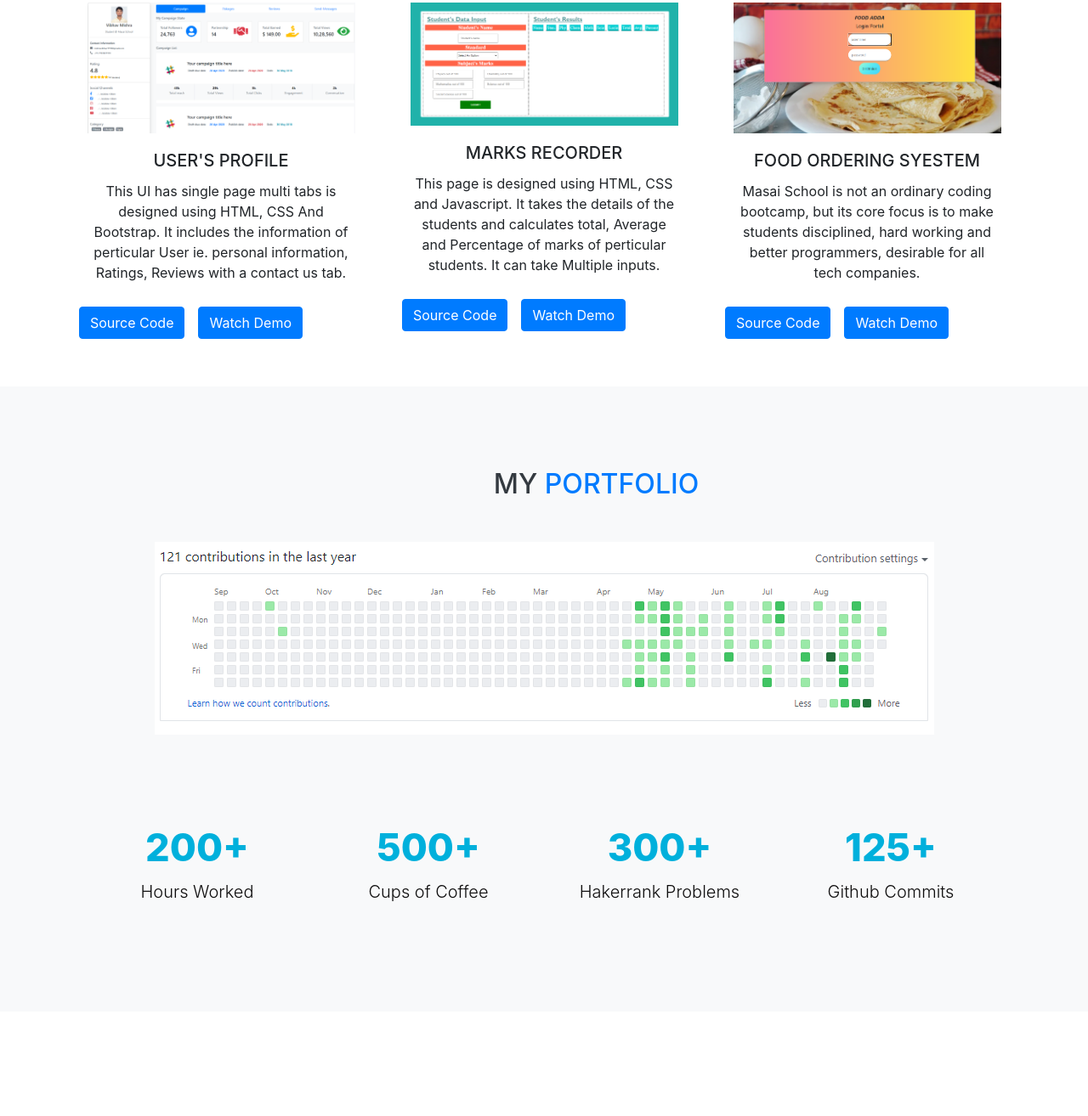
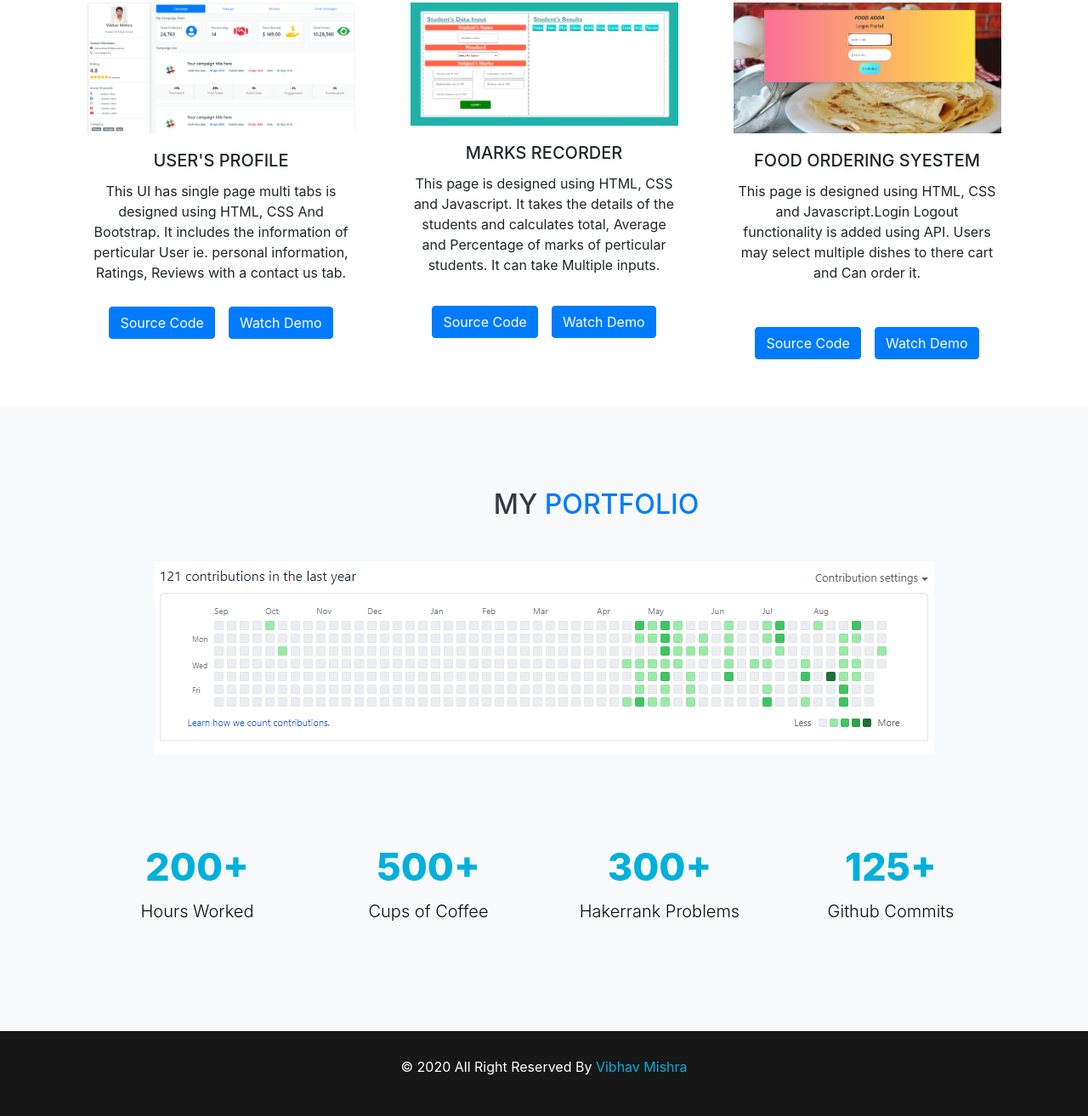
Before and after one commit to mishravibhav/mishravibhav.github.io, a plain HTML site: page index.html in a window 1280 px wide. Shown: the part 2362-3676 px from the top of the page at 85% size. Before the commit the page ends 3553 px from the top, so only its background shows below. Drawn offline with nearby package versions, Linux system fonts and the light colour scheme.

Commit message:
portfolio_update

```diff
--- a/index.html
+++ b/index.html
@@ -33,7 +33,7 @@
             <h1 class="mt-3">Hi,</h1>
             <h1>I'm <span class="text-primary">Vibhav,</span></h1>
             <h1 class="mb-3">Full-Stack Developer</h1>
-            <a href=""><button class="btn btn-outline-light mr-4 ">Scroll Down<i
+            <a href="#About"><button class="btn btn-outline-light mr-4 ">Scroll Down<i
                         class="fas fa-arrow-down ml-2"></i></button></a>
         </div>
         <div class="social-media">
@@ -252,23 +252,23 @@
               <h5 class="card-title text-center">USER'S PROFILE</h5>
               <p class="card-text text-center">This UI has single page multi tabs is designed using HTML, CSS And Bootstrap. It includes the information of perticular User  ie. personal information, Ratings, Reviews with a contact us tab.  </p>
             </div>
-            <a href="#"><button class="btn btn-primary m-2">Source Code</button></a><a href="#"><button class="btn btn-primary m-2">Watch Demo</button></a>
+            <center><a href="#"><button class="btn btn-primary m-2">Source Code</button></a><a href="#"><button class="btn btn-primary m-2">Watch Demo</button></a></center>
           </div>
           <div class="col-lg-4 col-md-5 col-sm-12">
             <center><img src="..\Images\marks_recorder.png"style="width: 90%;" alt="marks_recorder"></center>
             <div class="card-body">
               <h5 class="card-title text-center">MARKS RECORDER</h5>
-              <p class="card-text text-center">This page is designed using HTML, CSS and Javascript. It takes the details of the students and calculates total, Average and Percentage of marks of perticular students. It can take Multiple inputs.</p>
+              <p class="card-text text-center pb-2">This page is designed using HTML, CSS and Javascript. It takes the details of the students and calculates total, Average and Percentage of marks of perticular students. It can take Multiple inputs.</p>
             </div>
-            <a href="#"><button class="btn btn-primary m-2">Source Code</button></a><a href="#"><button class="btn btn-primary m-2">Watch Demo</button></a>
+            <center><a href="#"><button class="btn btn-primary m-2 ">Source Code</button></a><a href="#"><button class="btn btn-primary m-2">Watch Demo</button></a></center>
           </div>
           <div class="col-lg-4 col-md-5 col-sm-12">
             <center><img src="..\Images\Food_ordering.PNG"style="width: 90%;" alt="Food_ordering"></center>
             <div class="card-body">
               <h5 class="card-title text-center">FOOD ORDERING SYESTEM</h5>
-              <p class="card-text text-center">Masai School is not an ordinary coding bootcamp, but its core focus is to make students disciplined, hard working and better programmers, desirable for all tech companies.</p>
+              <p class="card-text text-center pb-4">This page is designed using HTML, CSS and Javascript.Login Logout functionality is added using API. Users may select multiple dishes to there cart and Can order it. </p>
             </div>
-            <a href="#"><button class="btn btn-primary m-2">Source Code</button></a><a href="#"><button class="btn btn-primary m-2">Watch Demo</button></a>
+            <center><a href="#"><button class="btn btn-primary m-2">Source Code</button></a><a href="#"><button class="btn btn-primary m-2">Watch Demo</button></a></center>
           </div>
         </div>
 
@@ -324,6 +324,18 @@
 
     <!-- Statistic area ends -->
 
+    <div class="footer-area">
+        <div class="container">
+            <div class="row">
+                <div class="col-xs-12 col-sm-12 col-md-12 col-lg-12 text-center">
+                    <p>&copy; 2020 All Right Reserved By <a href="https://github.com/mishravibhav" target="_blank">Vibhav Mishra</a></p> <!--edit here-->
+                </div>
+            </div>
+        </div>
+    </div>
+
+    <!--Footer Area Ends-->
+
 
 
     <script src="https://kit.fontawesome.com/74e6adde73.js" crossorigin="anonymous"></script>
--- a/style.css
+++ b/style.css
@@ -52,6 +52,7 @@ ul li a{
     padding: 5px 20px;
     transition: 0.6s ease;
 }
+
 
 ul li a:hover{
     text-decoration: none;
@@ -264,3 +265,15 @@ ul li a:hover{
 }
 
 /*----------------Statistic area ends-------------------*/
+.footer-area {
+    background: #171717;
+    color: #ffffff;
+    padding: 30px 0;
+}
+.footer-area a{
+    color: #00B0DC;
+}
+.footer-area a:hover{
+    color:red;
+    text-decoration: none;
+}
```
